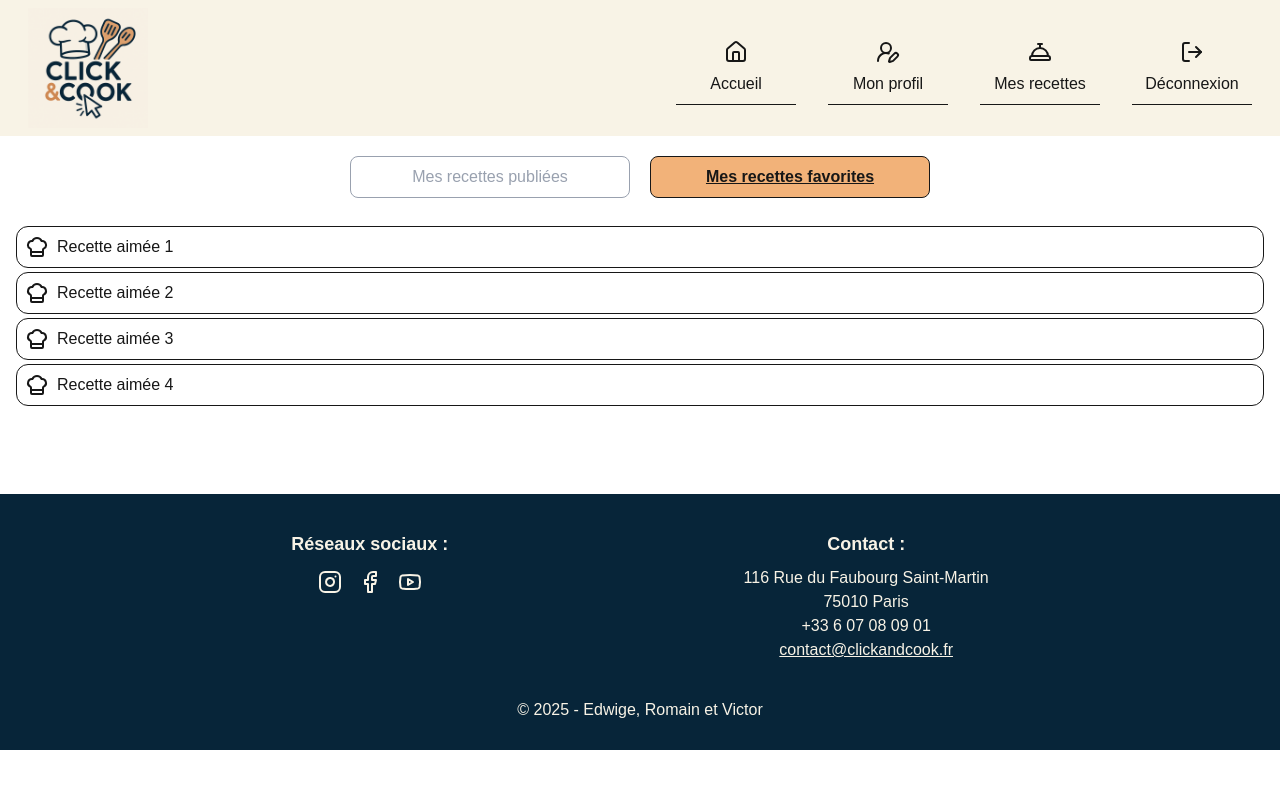
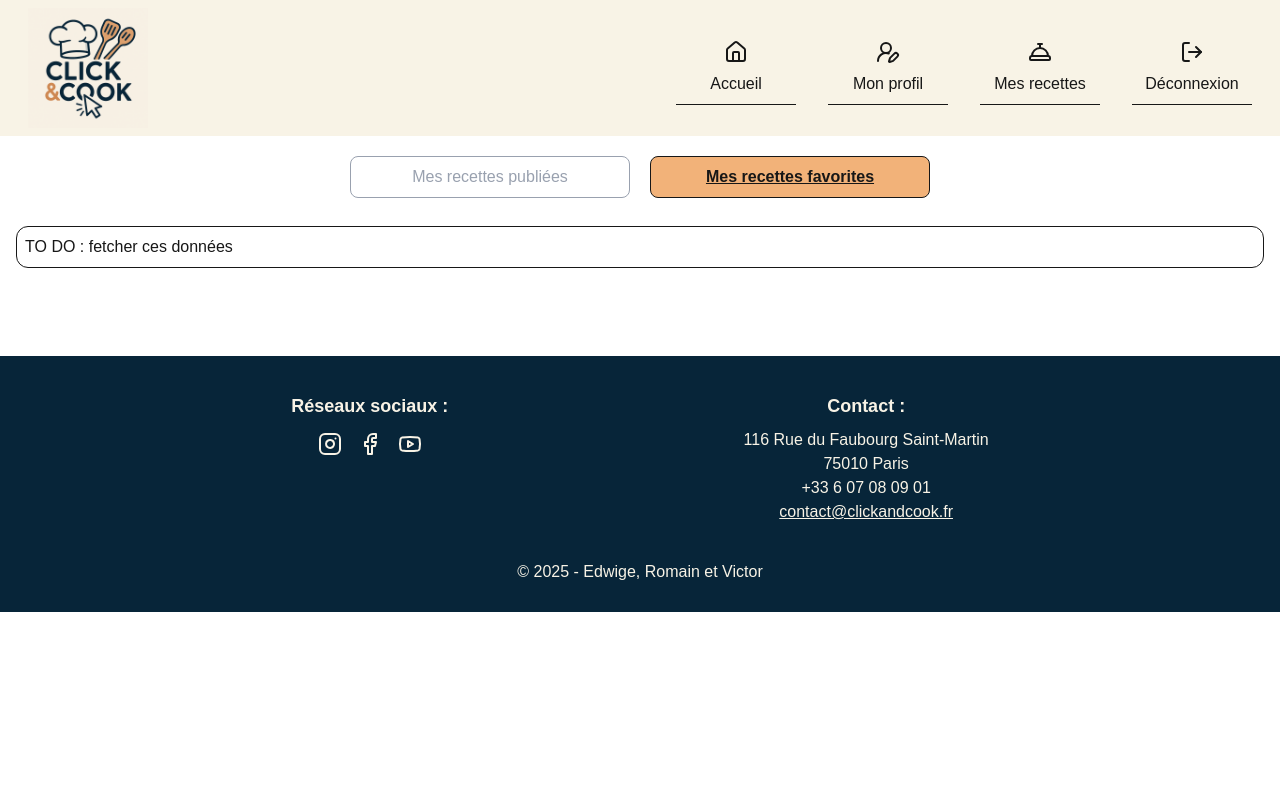
Before and after one commit to Edwige08/click_and_cook_front, a Next.js app: page /home/myRecipes in a window 1280 px wide. Both pictures are taken after a click on the button "Mes recettes favorites". Shown: the top 788 px of the page. Built offline with nearby package versions, Linux system fonts and the light colour scheme.

Commit message:
update: myRecipes page fetching the recipes displayed

```diff
--- a/src/app/home/myRecipes/page.tsx
+++ b/src/app/home/myRecipes/page.tsx
@@ -1,12 +1,17 @@
 'use client'
 
 import MyRecipes from "@/components/MyRecipes"
-import MyRecipesLiked from "@/components/MyRecipesLiked"
-import { useState } from "react"
+import { useEffect, useState } from "react"
+import { Recipes } from "@/types/interface"
+import { useUser } from "@/components/UserInfos"
 
 export default function Home() {
+
     const [myRecipes, setMyRecipes] = useState(true)
     const [recipesLiked, setRecipesLiked] = useState(false)
+    const [recipes, setRecipes] = useState<Recipes[]>([])
+
+    const user = useUser().user;
 
     const displayMyRecipes = () => {
         if (!myRecipes) {
@@ -20,27 +25,56 @@ export default function Home() {
             setMyRecipes(false)
         }
     }
+
+    useEffect(() => {
+        async function getRecipes() {
+            const token = localStorage.getItem("auth_token");
+            if (!token) return;
+
+            const response = await fetch(
+                `${process.env.NEXT_PUBLIC_BACK_END_URL}/api/recipes/user/${user?.id}`, {
+                headers: {
+                    "Content-Type": "application/json",
+                    Authorization: `Token ${token}`,
+                },
+            }
+            );
+            const data = await response.json();
+            console.log('👀👀', data)
+            setRecipes(data);
+        }
+        getRecipes();
+    }, []);
+
     return (
         <>
             <div className="flex flex-row gap-2 md:gap-5 justify-center my-5 ">
                 <button
                     onClick={displayMyRecipes}
-                    className={`p-2 border rounded-lg w-[40%] max-w-70 ${myRecipes ? "font-bold underline bg-(--orangeColor)" : "text-gray-400" }`}>
+                    className={`p-2 border rounded-lg w-[40%] max-w-70 ${myRecipes ? "font-bold underline bg-(--orangeColor)" : "text-gray-400"}`}>
                     Mes recettes publiées
                 </button>
                 <button
                     onClick={displayRecipesLiked}
-                    className={`p-2 border rounded-lg w-[40%] max-w-70 ${recipesLiked ? "font-bold underline bg-(--orangeColor)" : "text-gray-400" }`}>
+                    className={`p-2 border rounded-lg w-[40%] max-w-70 ${recipesLiked ? "font-bold underline bg-(--orangeColor)" : "text-gray-400"}`}>
                     Mes recettes favorites
                 </button>
             </div>
             <div>
-                <MyRecipes
-                classes={` ${myRecipes ? "" : "hidden"}`}
-                />
-                <MyRecipesLiked
-                classes={` ${recipesLiked ? "" : "hidden"}`}
-                />
+                <div className={`flex flex-col gap-1 py-2 px-4 ${myRecipes ? "" : "hidden"}`}>
+                    {recipes.map((recipe, index) => {
+                        return (
+                            <MyRecipes
+                                title={recipe.title} />
+                        )
+                    })}
+                </div>
+
+                <div className={`flex flex-col gap-1 py-2 px-4 ${recipesLiked ? "" : "hidden"}`}>
+                    <button
+                        className="flex flex-row gap-2 items-center border rounded-xl p-2 hover:underline hover:cursor-pointer hover:bg-(--lightColor)"
+                    >TO DO : fetcher ces données</button>
+                </div>
             </div>
         </>
     )
--- a/src/components/MyRecipes.tsx
+++ b/src/components/MyRecipes.tsx
@@ -1,28 +1,14 @@
 import { ChefHat } from "lucide-react";
 
-const exampleList = [
-    { usrnm: "Recette publiée 1" },
-    { usrnm: "Recette publiée 2" },
-    { usrnm: "Recette publiée 3" },
-    { usrnm: "Recette publiée 4" },
-]
-
-export default function MyRecipes(props: { classes: string }) {
-    return (
-        <div className={`flex flex-col gap-1 py-2 px-4 ${props.classes}`}>
-            {exampleList.map((example, index) => {
+export default function MyRecipes(props: { title: string }) {
     return (
         <button
             className="flex flex-row gap-2 items-center border rounded-xl p-2 hover:underline hover:cursor-pointer hover:bg-(--lightColor)"
-                        key={index}
         >
             <p>
                 <ChefHat />
             </p>
-                        <p>{example.usrnm}</p>
+            <p>{props.title}</p>
         </button>
     )
-            })}
-        </div>
-    )
 }
--- a/src/components/MyRecipesLiked.tsx
+++ /dev/null
@@ -1,28 +0,0 @@
-import { ChefHat } from "lucide-react";
-
-const exampleList = [
-    { usrnm: "Recette aimée 1" },
-    { usrnm: "Recette aimée 2" },
-    { usrnm: "Recette aimée 3" },
-    { usrnm: "Recette aimée 4" },
-]
-
-export default function MyRecipesLiked(props: { classes: string }) {
-    return (
-        <div className={`flex flex-col gap-1 py-2 px-4 ${props.classes}`}>
-            {exampleList.map((example, index) => {
-                return (
-                    <button
-                        className="flex flex-row gap-2 items-center border rounded-xl p-2 hover:underline hover:cursor-pointer hover:bg-(--lightColor)"
-                        key={index}
-                    >
-                        <p>
-                            <ChefHat />
-                        </p>
-                        <p>{example.usrnm}</p>
-                    </button>
-                )
-            })}
-        </div>
-    )
-}
```
Also changed, not shown: src/app/home/personnalProfile/page.tsx (+1 -29 lines). Lines whose indentation alone changed are shown as unchanged.
